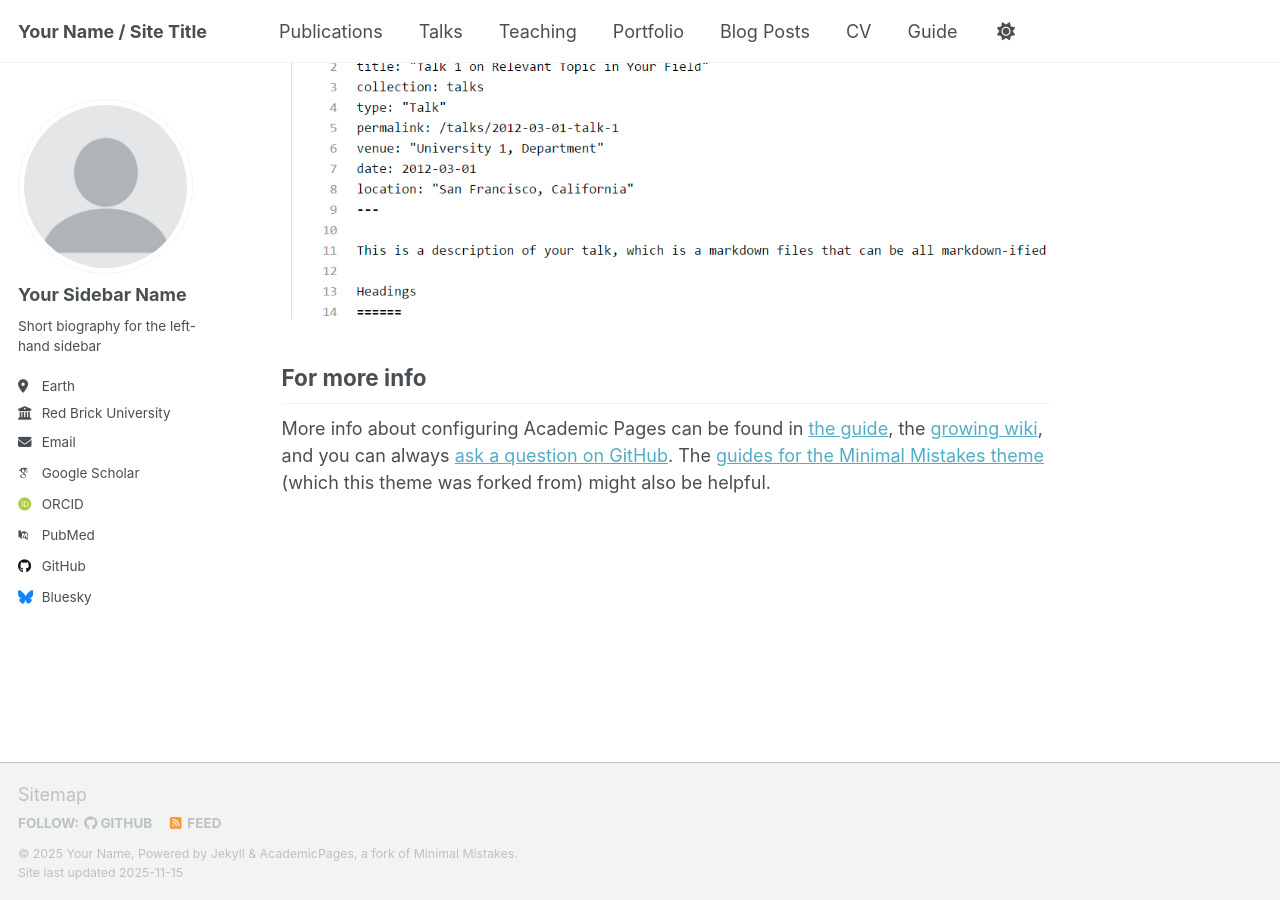
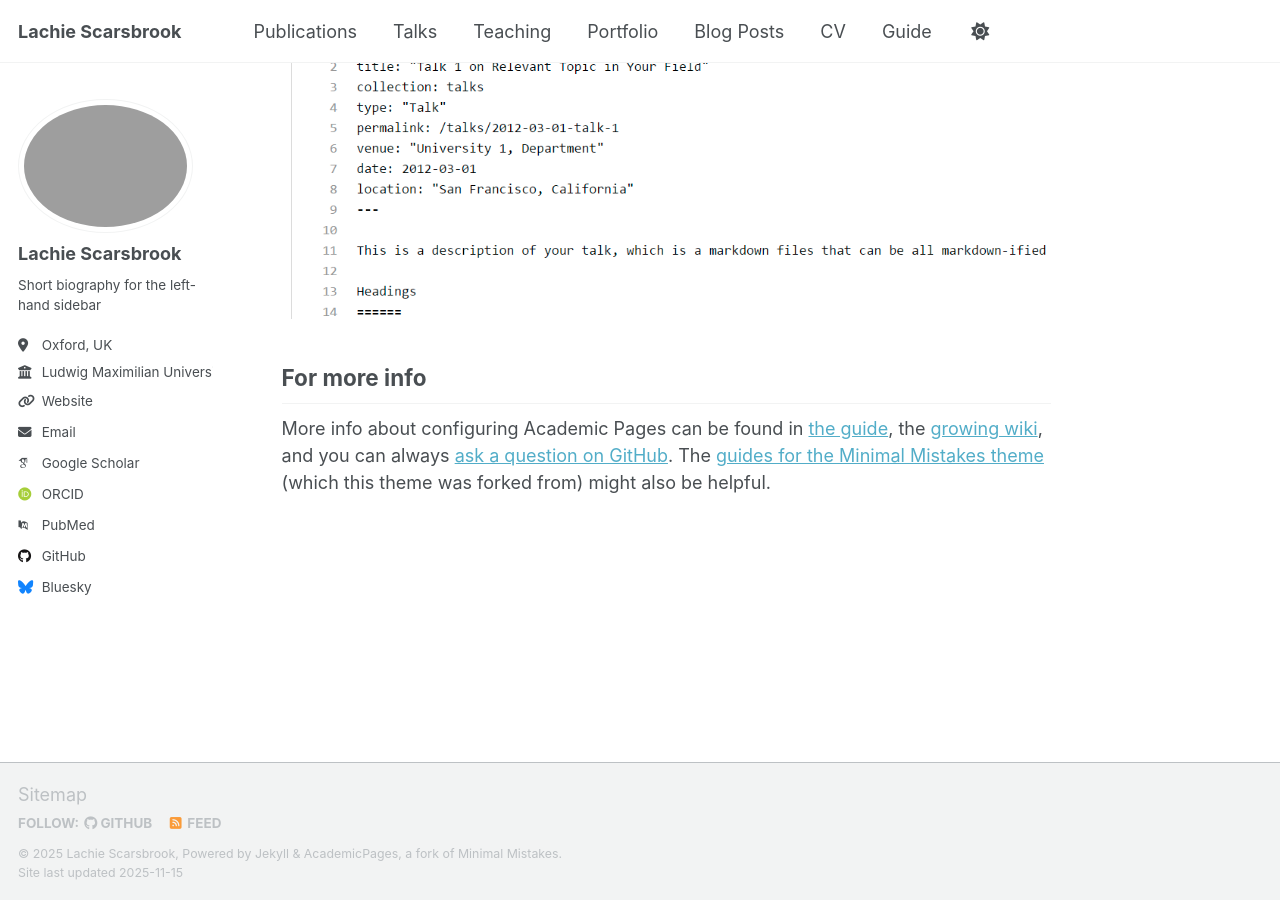
Before and after one commit to lachiescarsbrook/lachiescarsbrook.github.io, a Jekyll site: the page built from _pages/about.md, in a window 1280 px wide and 900 px high, scrolled down 2880 px. Built offline with Jekyll 4.4.1, drawn with Linux system fonts in a browser that asks for light colours; some web fonts are replaced; a script that is not in the unit is left out.

Commit message:
Update _config.yml

```diff
--- a/_config.yml
+++ b/_config.yml
@@ -9,9 +9,9 @@
 # Basic Site Settings
 locale                   : "en-US"
 site_theme               : "default" # Currently available options are "default", "air"
-title                    : "Your Name / Site Title"
+title                    : "Lachie Scarsbrook"
 title_separator          : "-"
-name                     : &name "Your Name"
+name                     : &name "Lachie Scarsbrook"
 description              : &description "Your Name's academic portfolio"   # Update this with a general description of your site, this is the default if not overridden by a page
 url                      : https://academicpages.github.io # The base hostname & protocol for your site e.g. "https://[your GitHub username].github.io",
                                                            # or if you already have some other page hosted on Github then use "https://[your GitHub username].github.io/[Your Repo Name]"
@@ -23,14 +23,14 @@ repository               : "academicpages/academicpages.github.io"
 #               Additional customization can be done by editing /_includes/author-profile.html
 author:
   # Biographic information
-  avatar           : "profile.png"
-  name             : "Your Sidebar Name"
+  avatar           : "headshot.png"
+  name             : "Lachie Scarsbrook"
   pronouns         : # example: "she/her"
   bio              : "Short biography for the left-hand sidebar"
-  location         : "Earth"
-  employer         : "Red Brick University"
-  uri              : # URL
-  email            : "none@example.org"
+  location         : "Oxford, UK"
+  employer         : "Ludwig Maximilian University of Munich"
+  uri              : "https://www.arch.ox.ac.uk/people/dr-lachie-scarsbrook"
+  email            : "lachiescarsbrook@gmail.com"
 
   # Academic websites
   academia         : # URL
```
